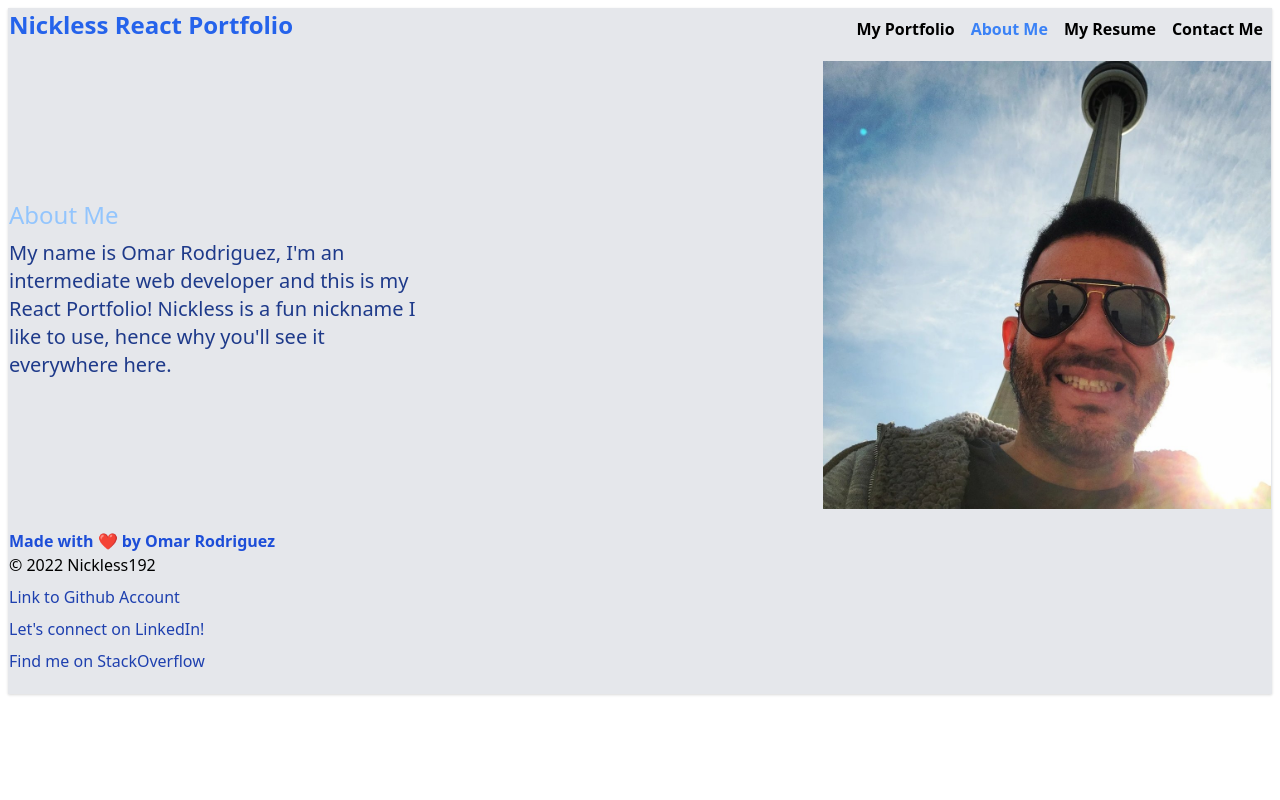
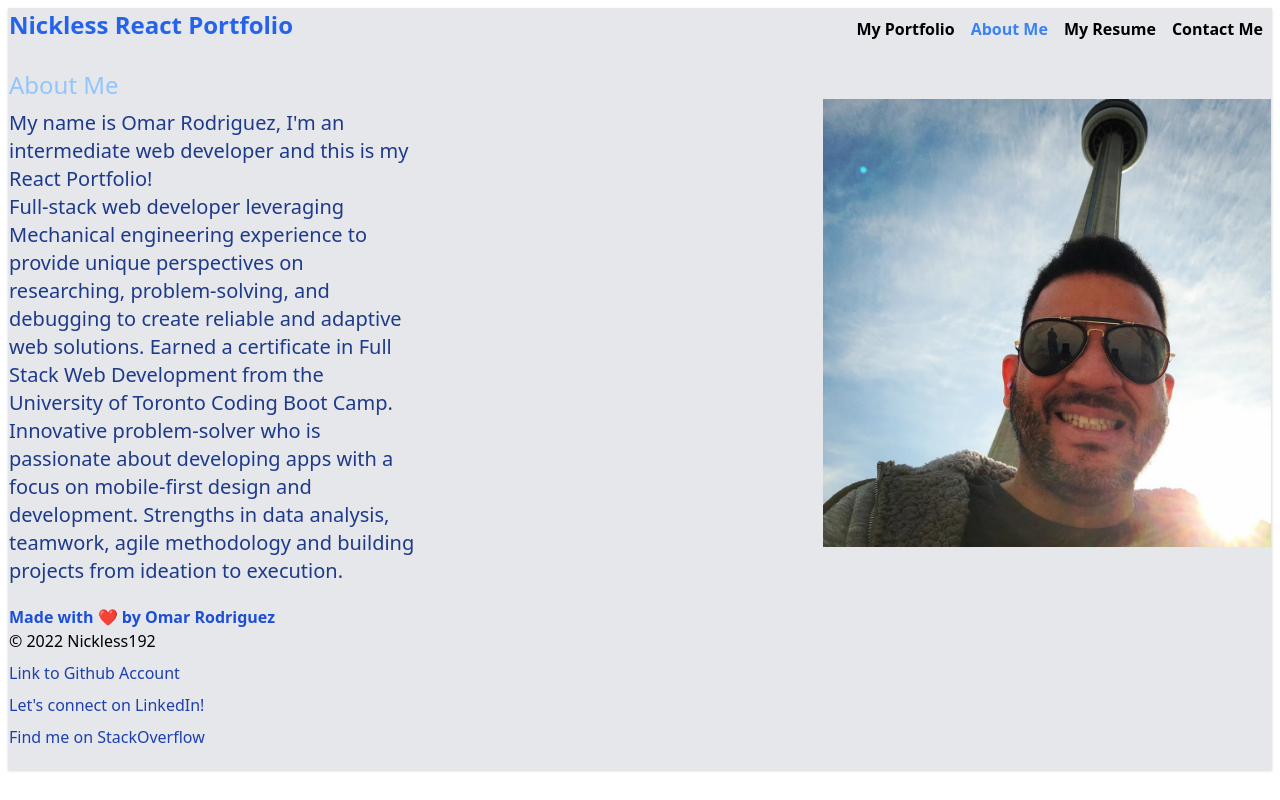
Before and after one commit to nickless192/nickless-react-portfolio, a React (Create React App) app: page / in a window 1280 px wide. Built offline with nearby package versions, Linux system fonts and the light colour scheme.

Commit message:
adjust formatting and update resume

```diff
--- a/public/index.html
+++ b/public/index.html
@@ -2,14 +2,14 @@
 <html lang="en">
   <head>
     <meta charset="utf-8" />
-    <link rel="icon" href="%PUBLIC_URL%/favicon.ico" />
+    <!-- <link rel="icon" href="%PUBLIC_URL%/favicon.ico" /> -->
     <meta name="viewport" content="width=device-width, initial-scale=1" />
     <meta name="theme-color" content="#000000" />
     <meta
       name="description"
       content="Web site created using create-react-app"
     />
-    <link rel="apple-touch-icon" href="%PUBLIC_URL%/logo192.png" />
+    <!-- <link rel="apple-touch-icon" href="%PUBLIC_URL%/logo192.png" /> -->
     <!--
       manifest.json provides metadata used when your web app is installed on a
       user's mobile device or desktop. See https://developers.google.com/web/fundamentals/web-app-manifest/
@@ -24,7 +24,7 @@
       work correctly both with client-side routing and a non-root public URL.
       Learn how to configure a non-root public URL by running `npm run build`.
     -->
-    <title>React App</title>
+    <title>Nickless Portfolio</title>
   </head>
   <body>
     <noscript>You need to enable JavaScript to run this app.</noscript>
--- a/src/App.js
+++ b/src/App.js
@@ -9,6 +9,7 @@ import Resume from './components/Resume';
 // import 'bootstrap/dist/css/bootstrap.min.css';
 
 function App() {
+  // TO DO: retrieve this info from github and have a separate flag to show/hide from portfolio
   const [projects] = useState([
     {
       name: 'Inner Pattern',
--- a/src/components/About/index.js
+++ b/src/components/About/index.js
@@ -11,7 +11,9 @@ function About() {
                     >About Me</h2>
                 <p
                 className="w-1/2 text-blue-900 text-xl">
-                    My name is Omar Rodriguez, I'm an intermediate web developer and this is my React Portfolio! Nickless is a fun nickname I like to use, hence why you'll see it everywhere here.
+                    My name is Omar Rodriguez, I'm an intermediate web developer and this is my React Portfolio! <br />
+
+                    Full-stack web developer leveraging Mechanical engineering experience to provide unique perspectives on researching, problem-solving, and debugging to create reliable and adaptive web solutions. Earned a certificate in Full Stack Web Development from the University of Toronto Coding Boot Camp. Innovative problem-solver who is passionate about developing apps with a focus on mobile-first design and development. Strengths in data analysis, teamwork, agile methodology and building projects from ideation to execution.
                 </p>
             </div>
             <div>
```
Also changed, not shown: 1 other file (tests, documents, lock files or other folders).
